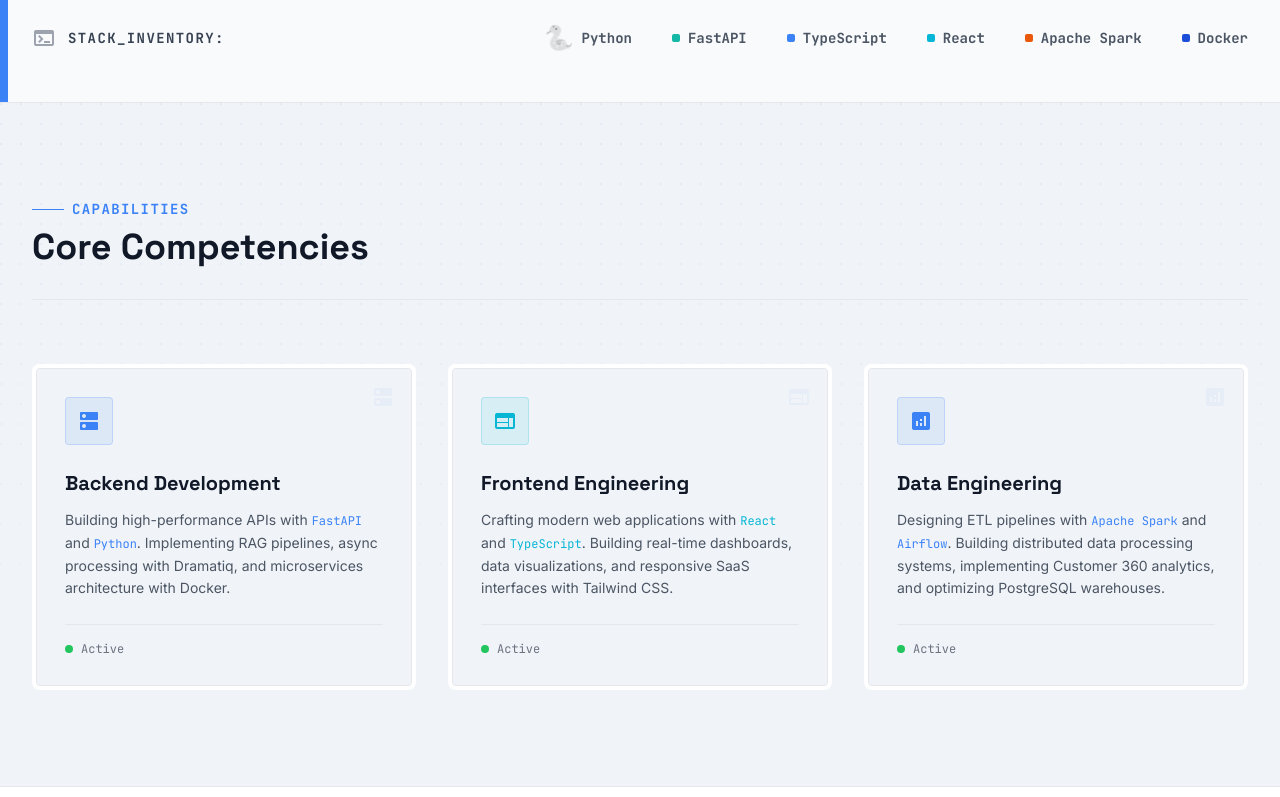
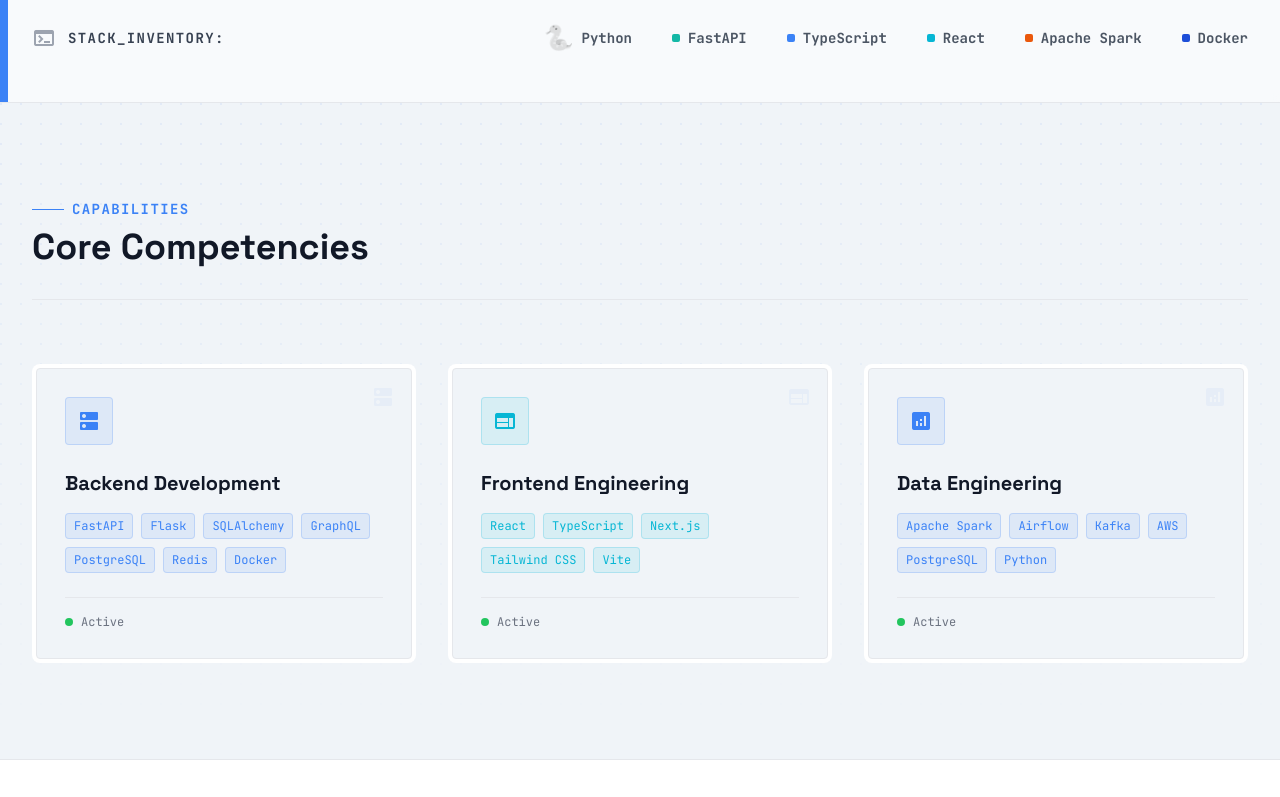
Before and after one commit to thongtr-dev/portfolio, a Next.js app: page / in a window 1280 px wide. Shown: the part 1039-1836 px from the top of the page. Built offline with nearby package versions, Linux system fonts and the light colour scheme.

Commit message:
Add misc fixes

```diff
--- a/app/page.tsx
+++ b/app/page.tsx
@@ -42,7 +42,7 @@ export default function HomePage() {
               <div className="bg-white/50 dark:bg-gray-800/50 border-l-4 border-primary p-6 backdrop-blur-sm max-w-2xl rounded-r-lg">
                 <p className="font-mono text-sm text-primary mb-2 opacity-75">{/* bio.txt */}</p>
                 <p className="text-lg text-gray-600 dark:text-gray-300 leading-relaxed font-light">
-                  I&apos;m Thong, Associate Founder at <span className="font-bold text-gray-900 dark:text-white">Nexus Tech Global</span> and Dev Lead for <span className="font-bold text-gray-900 dark:text-white">SiteBotic</span>. Full-stack developer and data engineer specializing in Python, TypeScript, and scalable data pipelines. I architect AI-powered SaaS platforms and ETL systems that process millions of data points.
+                  I&apos;m Thong, Associate Founder at <span className="font-bold text-gray-900 dark:text-white">Nexus Tech Global</span> and Dev Lead for <span className="font-bold text-gray-900 dark:text-white">SiteBotic</span>. Full-stack developer and data engineer specializing in Python, TypeScript, and scalable data pipelines. I architect AI-powered SaaS platforms and ETL systems that handle large-scale data processing.
                 </p>
               </div>
 
@@ -225,10 +225,16 @@ export default function HomePage() {
                 <div className="w-12 h-12 bg-primary/10 flex items-center justify-center text-primary mb-6 rounded border border-primary/20">
                   <span className="material-icons text-2xl">dns</span>
                 </div>
-                <h3 className="text-xl font-display font-bold text-gray-900 dark:text-white mb-3">Backend Development</h3>
-                <p className="text-gray-600 dark:text-gray-400 leading-relaxed text-sm">
-                  Building high-performance APIs with <span className="font-mono text-xs text-primary">FastAPI</span> and <span className="font-mono text-xs text-primary">Python</span>. Implementing RAG pipelines, async processing with Dramatiq, and microservices architecture with Docker.
-                </p>
+                <h3 className="text-xl font-display font-bold text-gray-900 dark:text-white mb-4">Backend Development</h3>
+                <div className="flex flex-wrap gap-2">
+                  <span className="px-2 py-1 bg-primary/10 text-primary text-xs font-mono rounded border border-primary/20">FastAPI</span>
+                  <span className="px-2 py-1 bg-primary/10 text-primary text-xs font-mono rounded border border-primary/20">Flask</span>
+                  <span className="px-2 py-1 bg-primary/10 text-primary text-xs font-mono rounded border border-primary/20">SQLAlchemy</span>
+                  <span className="px-2 py-1 bg-primary/10 text-primary text-xs font-mono rounded border border-primary/20">GraphQL</span>
+                  <span className="px-2 py-1 bg-primary/10 text-primary text-xs font-mono rounded border border-primary/20">PostgreSQL</span>
+                  <span className="px-2 py-1 bg-primary/10 text-primary text-xs font-mono rounded border border-primary/20">Redis</span>
+                  <span className="px-2 py-1 bg-primary/10 text-primary text-xs font-mono rounded border border-primary/20">Docker</span>
+                </div>
                 <div className="mt-6 pt-4 border-t border-gray-200 dark:border-gray-800 flex items-center gap-2 text-xs font-mono text-gray-500">
                   <span className="w-2 h-2 bg-green-500 rounded-full"></span> Active
                 </div>
@@ -243,10 +249,14 @@ export default function HomePage() {
                 <div className="w-12 h-12 bg-accent/10 flex items-center justify-center text-accent mb-6 rounded border border-accent/20">
                   <span className="material-icons text-2xl">web</span>
                 </div>
-                <h3 className="text-xl font-display font-bold text-gray-900 dark:text-white mb-3">Frontend Engineering</h3>
-                <p className="text-gray-600 dark:text-gray-400 leading-relaxed text-sm">
-                  Crafting modern web applications with <span className="font-mono text-xs text-accent">React</span> and <span className="font-mono text-xs text-accent">TypeScript</span>. Building real-time dashboards, data visualizations, and responsive SaaS interfaces with Tailwind CSS.
-                </p>
+                <h3 className="text-xl font-display font-bold text-gray-900 dark:text-white mb-4">Frontend Engineering</h3>
+                <div className="flex flex-wrap gap-2">
+                  <span className="px-2 py-1 bg-accent/10 text-accent text-xs font-mono rounded border border-accent/20">React</span>
+                  <span className="px-2 py-1 bg-accent/10 text-accent text-xs font-mono rounded border border-accent/20">TypeScript</span>
+                  <span className="px-2 py-1 bg-accent/10 text-accent text-xs font-mono rounded border border-accent/20">Next.js</span>
+                  <span className="px-2 py-1 bg-accent/10 text-accent text-xs font-mono rounded border border-accent/20">Tailwind CSS</span>
+                  <span className="px-2 py-1 bg-accent/10 text-accent text-xs font-mono rounded border border-accent/20">Vite</span>
+                </div>
                 <div className="mt-6 pt-4 border-t border-gray-200 dark:border-gray-800 flex items-center gap-2 text-xs font-mono text-gray-500">
                   <span className="w-2 h-2 bg-green-500 rounded-full"></span> Active
                 </div>
@@ -261,10 +271,15 @@ export default function HomePage() {
                 <div className="w-12 h-12 bg-blue-500/10 flex items-center justify-center text-blue-500 mb-6 rounded border border-blue-500/20">
                   <span className="material-icons text-2xl">analytics</span>
                 </div>
-                <h3 className="text-xl font-display font-bold text-gray-900 dark:text-white mb-3">Data Engineering</h3>
-                <p className="text-gray-600 dark:text-gray-400 leading-relaxed text-sm">
-                  Designing ETL pipelines with <span className="font-mono text-xs text-blue-500">Apache Spark</span> and <span className="font-mono text-xs text-blue-500">Airflow</span>. Building distributed data processing systems, implementing Customer 360 analytics, and optimizing PostgreSQL warehouses.
-                </p>
+                <h3 className="text-xl font-display font-bold text-gray-900 dark:text-white mb-4">Data Engineering</h3>
+                <div className="flex flex-wrap gap-2">
+                  <span className="px-2 py-1 bg-blue-500/10 text-blue-500 text-xs font-mono rounded border border-blue-500/20">Apache Spark</span>
+                  <span className="px-2 py-1 bg-blue-500/10 text-blue-500 text-xs font-mono rounded border border-blue-500/20">Airflow</span>
+                  <span className="px-2 py-1 bg-blue-500/10 text-blue-500 text-xs font-mono rounded border border-blue-500/20">Kafka</span>
+                  <span className="px-2 py-1 bg-blue-500/10 text-blue-500 text-xs font-mono rounded border border-blue-500/20">AWS</span>
+                  <span className="px-2 py-1 bg-blue-500/10 text-blue-500 text-xs font-mono rounded border border-blue-500/20">PostgreSQL</span>
+                  <span className="px-2 py-1 bg-blue-500/10 text-blue-500 text-xs font-mono rounded border border-blue-500/20">Python</span>
+                </div>
                 <div className="mt-6 pt-4 border-t border-gray-200 dark:border-gray-800 flex items-center gap-2 text-xs font-mono text-gray-500">
                   <span className="w-2 h-2 bg-green-500 rounded-full"></span> Active
                 </div>
```
